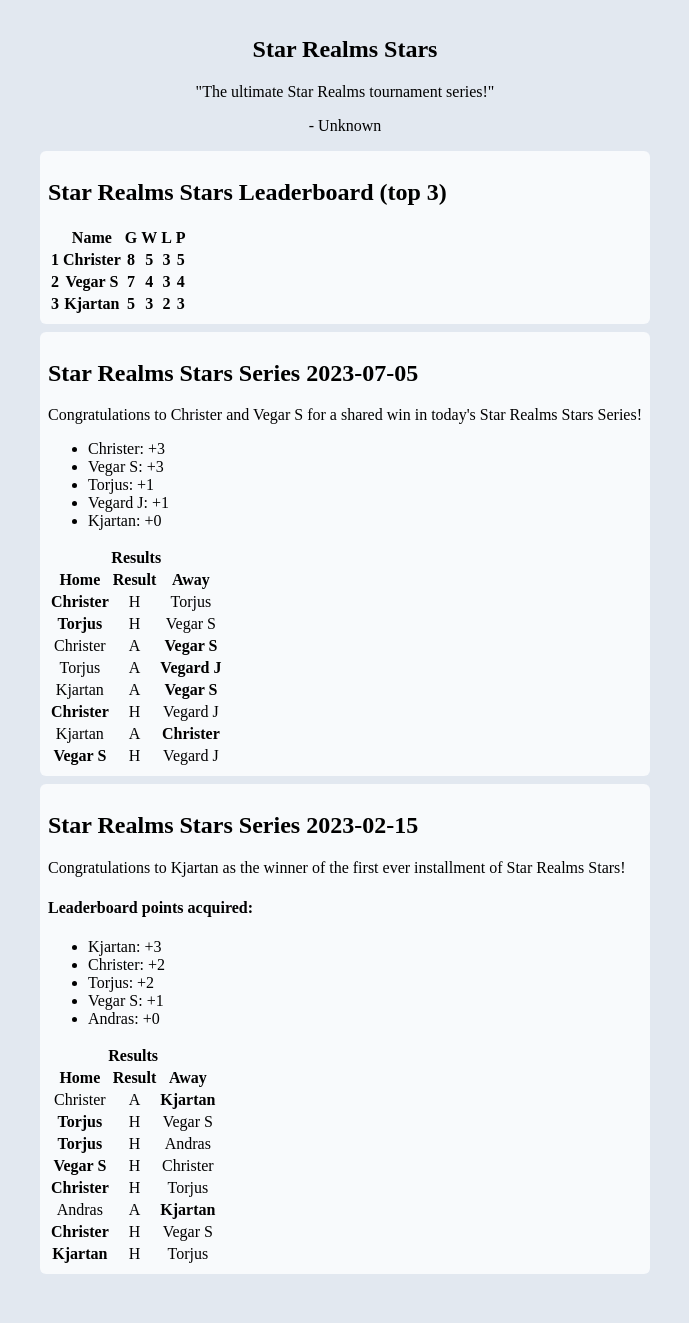
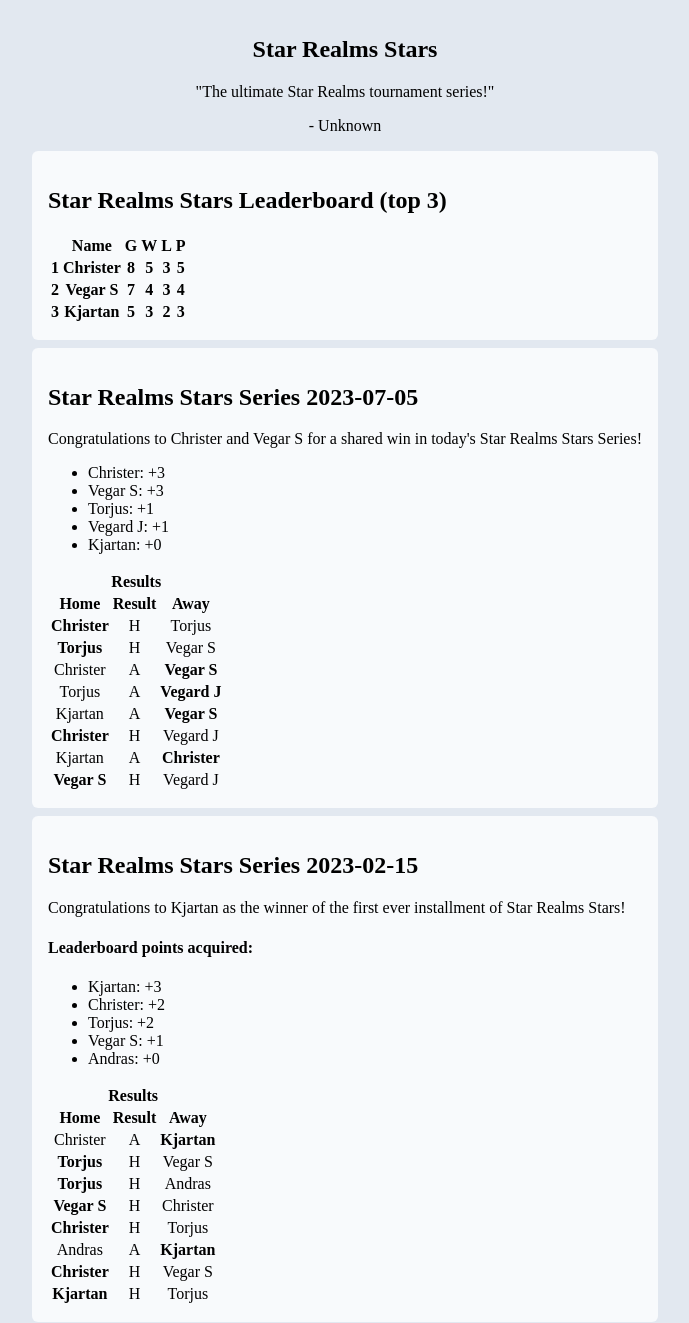
Before and after one commit to vskaret/leaderboard, a plain HTML site: page index.html in a window 1280 px wide. Shown: the whole page, without its empty margins (295-984 px from the left). Drawn offline with Linux system fonts and the light colour scheme.

Commit message:
Update padding

```diff
--- a/index.html
+++ b/index.html
@@ -17,7 +17,7 @@
                     <p>"The ultimate Star Realms tournament series!"</p>
                     <p>- Unknown</p>
                 </section>
-                <div class="rounded-md bg-slate-50 p-8 my-8">
+                <div class="rounded-md bg-slate-50 p-16 my-8">
                     <h2>Star Realms Stars Leaderboard (top 3)</h2>
                     <table>
                         <tr>
@@ -54,7 +54,7 @@
                         </tr>
                     </table>
                 </div>
-                <div class="rounded-md bg-slate-50 p-8 my-8">
+                <div class="rounded-md bg-slate-50 p-16 my-8">
                     <h2>Star Realms Stars Series 2023-07-05</h2>
                     <div>
                         <p>Congratulations to Christer and Vegar S for a shared win in today's Star Realms Stars Series!</p>
@@ -119,7 +119,7 @@
                         </tr>
                     </table>
                 </div>
-                <div class="rounded-md bg-slate-50 p-8 my-8">
+                <div class="rounded-md bg-slate-50 p-16 my-8">
                     <h2>Star Realms Stars Series 2023-02-15</h2>
                     <div>
                         <p>Congratulations to Kjartan as the winner of the first ever installment of Star Realms Stars!
--- a/styles.css
+++ b/styles.css
@@ -3,11 +3,11 @@ strong {
 }
 
 .site-wrapper {
-   width: 40%;
-   min-width: fit-content;
-   max-width: 640px;
-   margin-left: auto;
-   margin-right: auto;
+    width: 40%;
+    min-width: fit-content;
+    max-width: 640px;
+    margin-left: auto;
+    margin-right: auto;
 }
 
 .rounded-md {
@@ -30,6 +30,14 @@ strong {
     padding: 8px;
 }
 
+.p-16 {
+    padding: 16px;
+}
+
+.p-24 {
+    padding: 24px;
+}
+
 .pt-8 {
     padding-top: 8px;
 }
```
